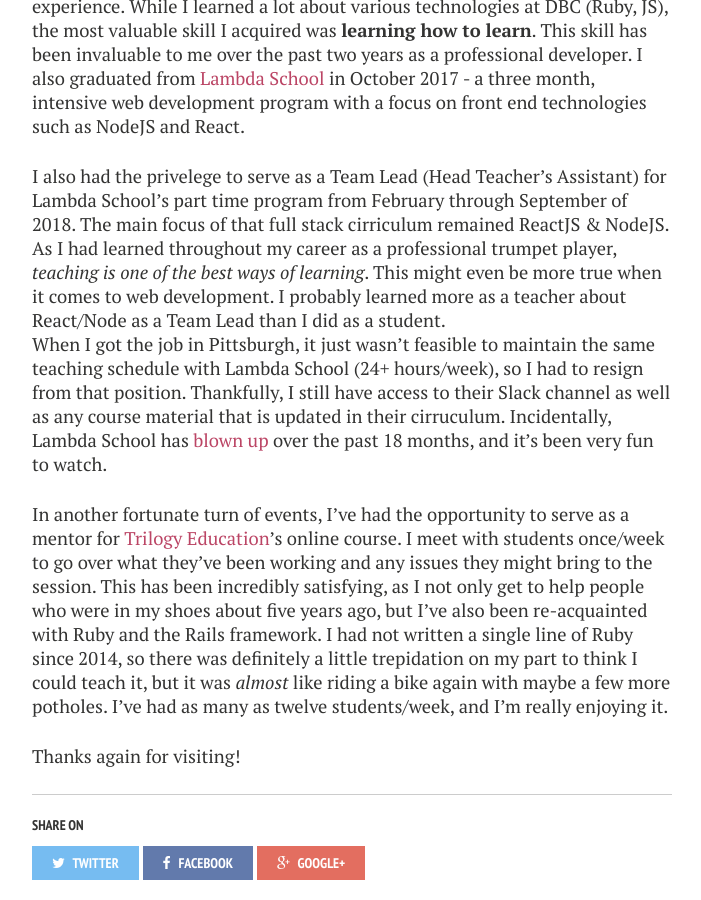
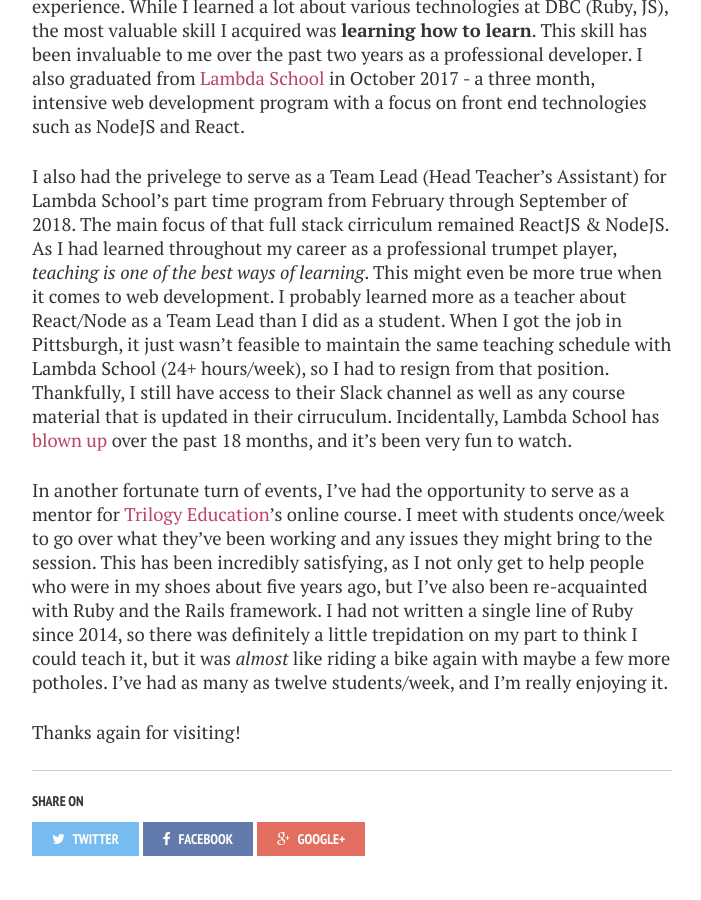
Before and after one commit to gregknudsen/gregknudsen.github.io, a Jekyll site: the page built from index.md, in a window 1280 px wide and 900 px high, scrolled down 799 px. Shown: the whole window, without its empty margins (288-989 px from the left). Built offline with Jekyll 4.4.1, drawn with Linux system fonts in a browser that asks for light colours; nearby versions of some CDN libraries.

Commit message:
remove '\'

```diff
--- a/index.md
+++ b/index.md
@@ -17,7 +17,7 @@
 I attended [Dev Bootcamp](http://devbootcamp.com/locations/new-york/){:target="_blank"} during the summer of 2014 - a truly amazing experience. While I learned a lot about various technologies at DBC (Ruby, JS), the most valuable skill I acquired was **learning how to learn**. This skill has been invaluable to me over the past two years as a professional developer.
 I also graduated from [Lambda School](https://www.lambdaschool.com) in October 2017 - a three month, intensive web development program with a focus on front end technologies such as NodeJS and React.
 
-I also had the privelege to serve as a Team Lead (Head Teacher's Assistant) for Lambda School's part time program from February through September of 2018. The main focus of that full stack cirriculum remained ReactJS &amp; NodeJS. As I had learned throughout my career as a professional trumpet player, *teaching is one of the best ways of learning*. This might even be more true when it comes to web development. I probably learned more as a teacher about React/Node as a Team Lead than I did as a student.\
+I also had the privelege to serve as a Team Lead (Head Teacher's Assistant) for Lambda School's part time program from February through September of 2018. The main focus of that full stack cirriculum remained ReactJS &amp; NodeJS. As I had learned throughout my career as a professional trumpet player, *teaching is one of the best ways of learning*. This might even be more true when it comes to web development. I probably learned more as a teacher about React/Node as a Team Lead than I did as a student.
 When I got the job in Pittsburgh, it just wasn't feasible to maintain the same teaching schedule with Lambda School (24+ hours/week), so I had to resign from that position. Thankfully, I still have access to their Slack channel as well as any course material that is updated in their cirruculum. Incidentally, Lambda School has [blown up](https://www.forbes.com/sites/susanadams/2019/01/08/how-lambda-school-raised-30m-to-expand-its-income-sharing-tuition-plan-for-online-coding-students/#5541ce362c68){:target="_blank} over the past 18 months, and it's been very fun to watch.
 
 In another fortunate turn of events, I've had the opportunity to serve as a mentor for [Trilogy Education](https://www.trilogyed.com/){:target="_blank}'s online course. I meet with students once/week to go over what they've been working and any issues they might bring to the session. This has been incredibly satisfying, as I not only get to help people who were in my shoes about five years ago, but I've also been re-acquainted with Ruby and the Rails framework. I had not written a single line of Ruby since 2014, so there was definitely a little trepidation on my part to think I could teach it, but it was *almost* like riding a bike again with maybe a few more potholes. I've had as many as twelve students/week, and I'm really enjoying it.
```
